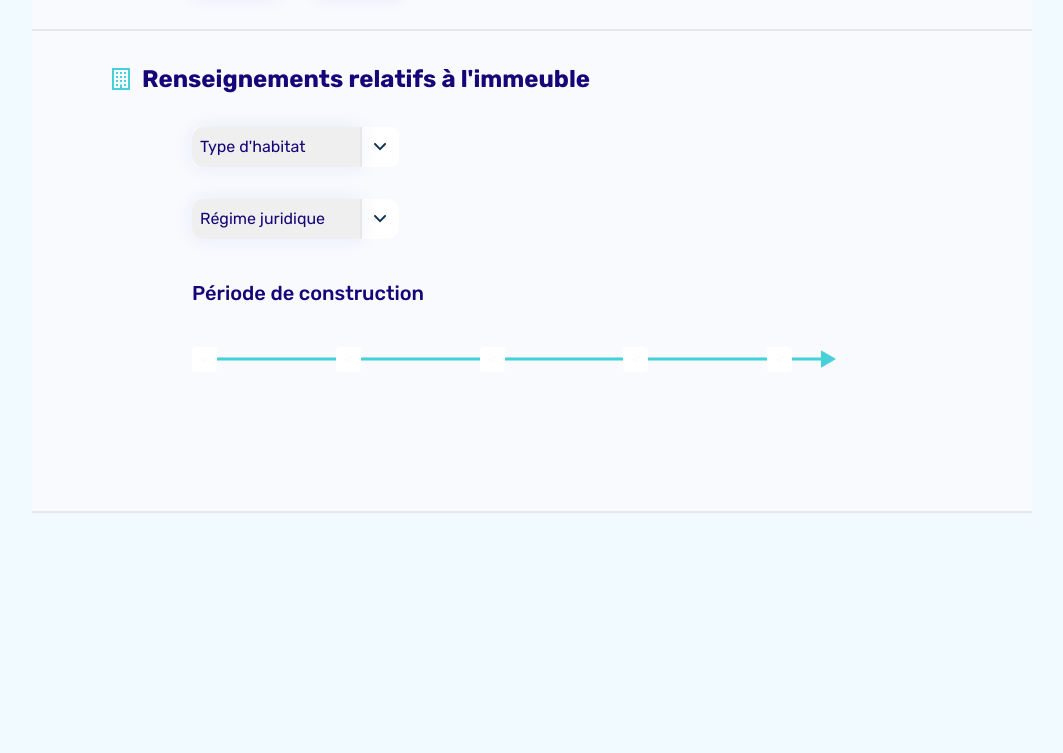
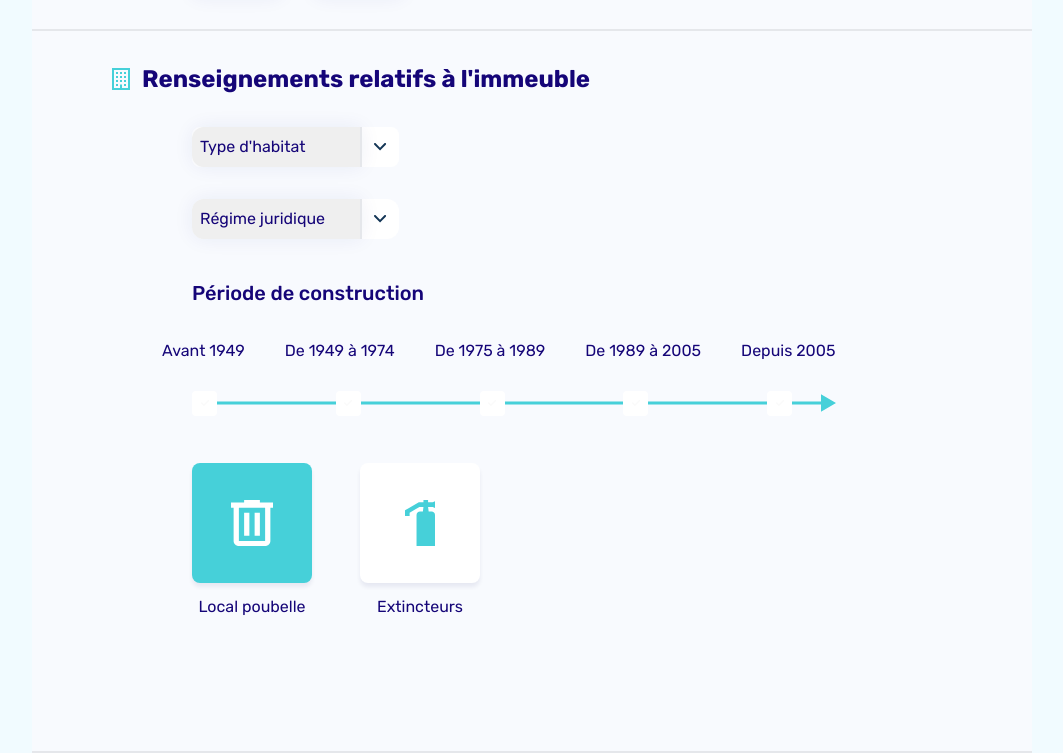
Before and after one commit to LucasTamaya/info-sci, a plain HTML site: page form-immeuble.html in a window 1280 px wide. Shown: the part 1016-1769 px from the top of the page, without its empty margins (108-1171 px from the left). Before the commit the page ends 1529 px from the top, so only its background shows below. Drawn offline with nearby package versions, Linux system fonts and the light colour scheme.

Commit message:
radio buttons avec la fleche bleu

```diff
--- a/form-immeuble.html
+++ b/form-immeuble.html
@@ -223,9 +223,10 @@
               </p>
             </div>
 
-            <div class="ml-20">
+            <!-- ici ajouter ml-20 si fonctionne pas -->
+            <div class="ml">
               <div
-                class="flex flex-row items-center bg-white rounded-lg w-fit mb-8"
+                class="flex flex-row items-center bg-white rounded-lg w-fit mb-8 ml-20"
               >
                 <!-- Les inputs select et options sont difficilement modifiables en raison du style imposé par les différents navigateurs -->
                 <select
@@ -248,7 +249,7 @@
                 />
               </div>
 
-              <div class="flex flex-row items-center bg-white rounded-xl w-fit mb-10">
+              <div class="flex flex-row items-center bg-white rounded-xl w-fit mb-10 ml-20">
                 <select
                   class="w-[170px] appearance-none flex flex-row justify-center items-center text-dark-blue-1 outline-none border-r-2 rounded-tl-xl rounded-bl-xl shadow-input p-2"
                 >
@@ -269,11 +270,20 @@
                 />
               </div>
 
-              <h4 class="text-dark-blue-1 text-xl font-medium mb-8">Période de construction</h4>
+              <h4 class="text-dark-blue-1 text-xl font-medium mb-8 ml-20">Période de construction</h4>
 
-              <div class="w-[600px] h-10 flex flex-row justify-between items-center">
+
+                <div class="max-w-[740px] flex flex-row items-center gap-x-10 mb-5 mx-auto">
+                    <p class="text-dark-blue-1">Avant 1949</p>
+                    <p class="text-dark-blue-1">De 1949 à 1974</p>
+                    <p class="text-dark-blue-1">De 1975 à 1989</p>
+                    <p class="text-dark-blue-1">De 1989 à 2005</p>
+                    <p class="text-dark-blue-1">Depuis 2005</p>
+                </div>
+                  <div class="w-[600px] h-10 flex flex-row justify-between items-center mb-10 ml-20">
                     <!-- flèche bleu -->
                     <img src="src/icons/fleche.svg" alt="icon flèche" class="absolute">
+
                     <input type="radio" id="49" name="date" value="Avant 1949" class="hidden z-10">
                     <label for="49" class="bg-white z-10 rounded cursor-pointer inputChecked">
                         <div class="w-[25px] h-[25px] flex flex-row justify-center items-center">
@@ -310,6 +320,22 @@
                     </label>
 
                   </div>
+
+                  <div class="flex flex-row items-center gap-x-12 ml-20">
+                    <div class="flex flex-col items-center gap-y-3 cursor-pointer">
+                        <div class="w-[120px] h-[120px] flex flex-row justify-center items-center bg-light-blue rounded-lg shadow-box">
+                            <img src="src/icons/poubelle-blanche.svg" alt="icon poubelle">
+                        </div>
+                        <p class="text-dark-blue-1">Local poubelle</p>
+                    </div>
+                    <div class="flex flex-col items-center gap-y-3 cursor-pointer">
+                        <div class="w-[120px] h-[120px] flex flex-row justify-center items-center bg-white rounded-lg shadow-box">
+                            <img src="src/icons/extincteur-bleu.svg" alt="icon extincteur">
+                        </div>
+                        <p class="text-dark-blue-1">Extincteurs</p>
+                    </div>
+                  </div>
+
             </div>
 
             <!-- a enlever -->
```
Also changed, not shown: src/icons/extincteur-blanc.svg (added), src/icons/extincteur-bleu.svg (added), src/icons/extincteur.svg (deleted), src/icons/poubelle-blanche.svg (added), src/icons/poubelle-bleu.svg (added), src/icons/poubelle.svg (deleted). Lines whose indentation alone changed are shown as unchanged.
